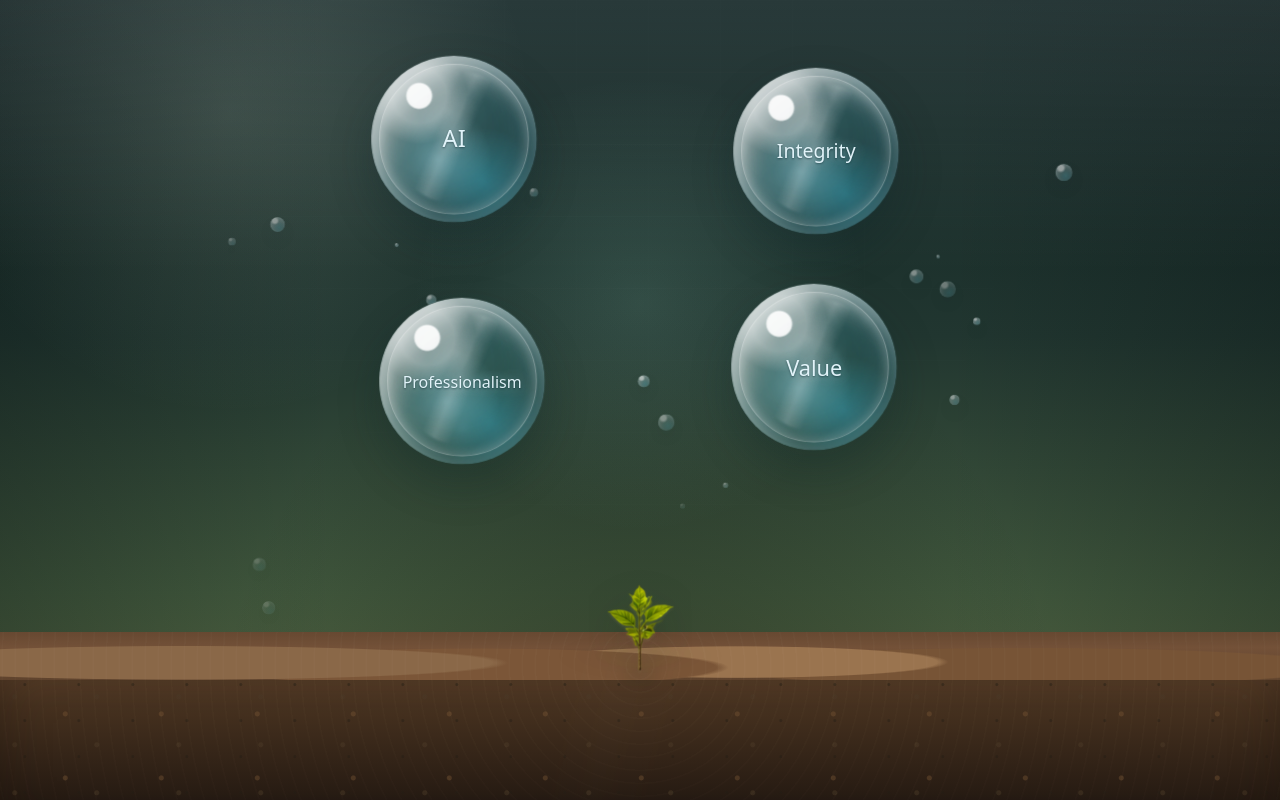
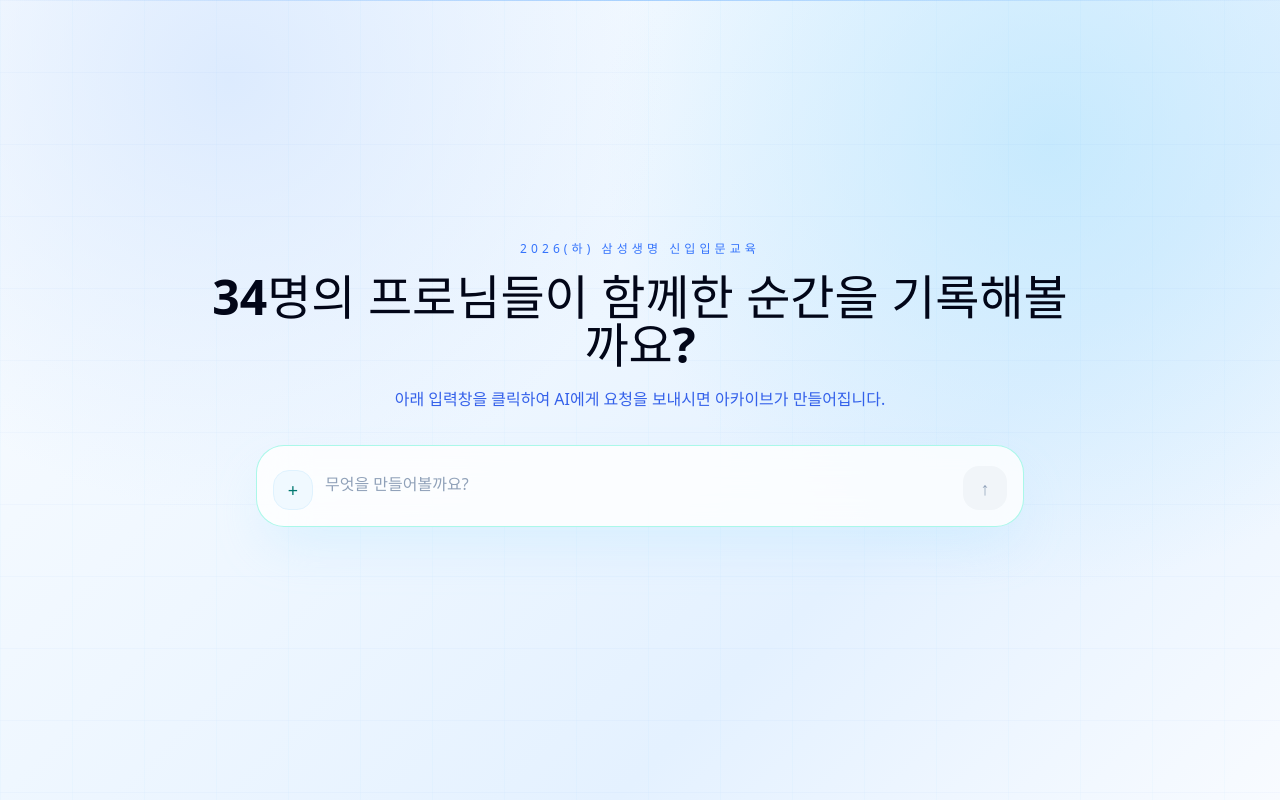
Before and after one commit to chyun7114/SLI_Tree, a Vue app: page / in a window 1280 px wide. Built offline with nearby package versions, Linux system fonts and the light colour scheme.

Commit message:
Restore intro landing flow

```diff
--- a/src/App.vue
+++ b/src/App.vue
@@ -1,7 +1,29 @@
 <script setup lang="ts">
+import { computed, onBeforeUnmount, onMounted, ref } from 'vue'
+import IntroPage from './pages/IntroPage.vue'
 import MainPage from './pages/MainPage.vue'
+
+const path = ref(window.location.pathname)
+const isMainPage = computed(() => path.value === '/main')
+
+function syncPath() {
+  path.value = window.location.pathname
+}
+
+function enterMain() {
+  path.value = '/main'
+}
+
+onMounted(() => {
+  window.addEventListener('popstate', syncPath)
+})
+
+onBeforeUnmount(() => {
+  window.removeEventListener('popstate', syncPath)
+})
 </script>
 
 <template>
-  <MainPage />
+  <MainPage v-if="isMainPage" />
+  <IntroPage v-else @enter-main="enterMain" />
 </template>
--- a/src/components/intro/CompletionCTA.vue
+++ b/src/components/intro/CompletionCTA.vue
@@ -26,7 +26,7 @@ const emit = defineEmits<{
       :disabled="transitioning"
       @click="emit('enterMain')"
     >
-      <span>보러 가시겠습니까?</span>
+      <span>웹사이트 보러가기</span>
       <span class="transition-transform duration-300 group-hover:translate-x-1">→</span>
     </button>
   </section>
```
